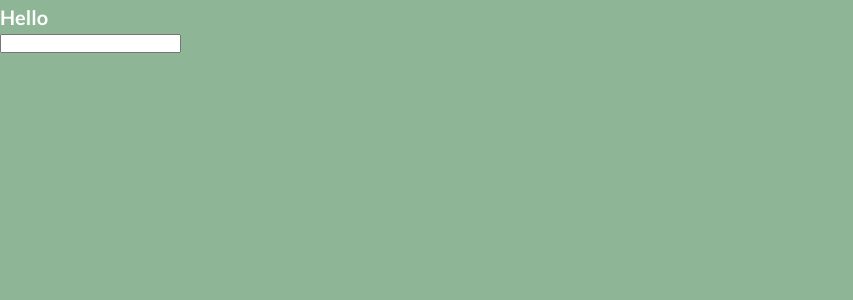
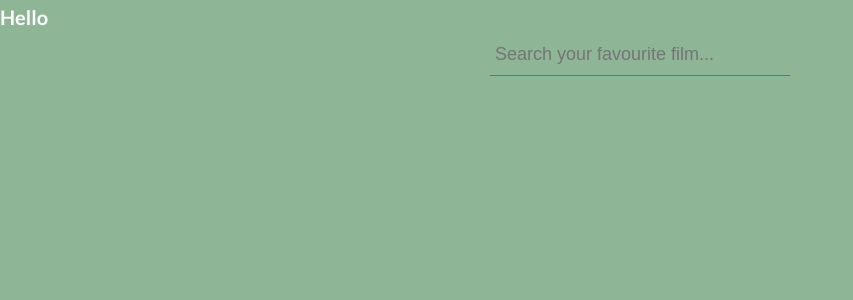
Before and after one commit to rwndy/react-movies, a React (Create React App) app: page / in a window 1280 px wide. Shown: the top 300 px of the page, without its empty margins (0-853 px from the left). Built offline with nearby package versions, Linux system fonts and the light colour scheme.

Commit message:
styling search terms and animations

```diff
--- a/src/components/search/search-movies.jsx
+++ b/src/components/search/search-movies.jsx
@@ -1,9 +1,10 @@
 
 const SearchMovies = ({search, onSearch, getSubmit}) => {
   return (
-    <section>
-      <form onSubmit={getSubmit}>
-        <input type="text" value={search.searchTerms} onChange={onSearch} autoComplete="off" name="searchTerms"/>
+    <section className="section-search">
+      <form onSubmit={getSubmit} className="section-search--form">
+        <input type="text" value={search.searchTerms} onChange={onSearch} autoComplete="off" name="searchTerms" className="section-search--term" placeholder="Search your favourite film..."/>
+        <span className="section-search--bar"></span>
       </form>
     </section>
   )
--- /dev/null
+++ b/src/styles/components/_search.scss
@@ -0,0 +1,50 @@
+@import "../abstract/variabels";
+
+.section-search {
+  display: flex;
+  justify-content: center;
+  &--form {
+    position: relative;
+    margin-bottom: 4.5rem;
+  }
+
+  &--term {
+    font-size: 1.8rem;
+    padding: 1rem 1rem 1rem .5rem;
+    display: block;
+    width: 30rem;
+    border: none;
+    border-bottom: 1px solid #707070;
+    background-color: $color-secondary;
+  }
+
+  &--term:focus { outline: none; }
+  &--bar { position: relative; display: block; width: 30rem; }
+  &--bar::before, &--bar::after {
+    content: '';
+    height: 2px;
+    width: 0;
+    bottom: 1px;
+    position: absolute;
+    background-color: #92817a;
+    transition:0.2s ease all;
+    -moz-transition:0.2s ease all;
+    -webkit-transition:0.2s ease all;
+  }
+
+  &--bar:before {
+    left: 50%;
+  }
+
+  &--bar:after {
+    right: 50%;
+  }
+
+  &--term:focus ~ &--bar:before, &--term:focus ~ &--bar:after {
+    width: 50%;
+  }
+
+  animation: inputHighlighter 0.3s ease;
+  -webkit-animation: inputHighlighter 0.3s ease;
+  -moz-animation: inputHighlighter 0.3s ease;
+}
--- a/src/styles/main.scss
+++ b/src/styles/main.scss
@@ -4,4 +4,6 @@
 
 @import "abstract/variabels";
 
-@import "layout/section"
+@import "components/search";
+
+@import "layout/section";
```
Also changed, not shown: src/styles/base/_animation.scss (added, +14 -0 lines), 1 other file (tests, documents, lock files or other folders).
